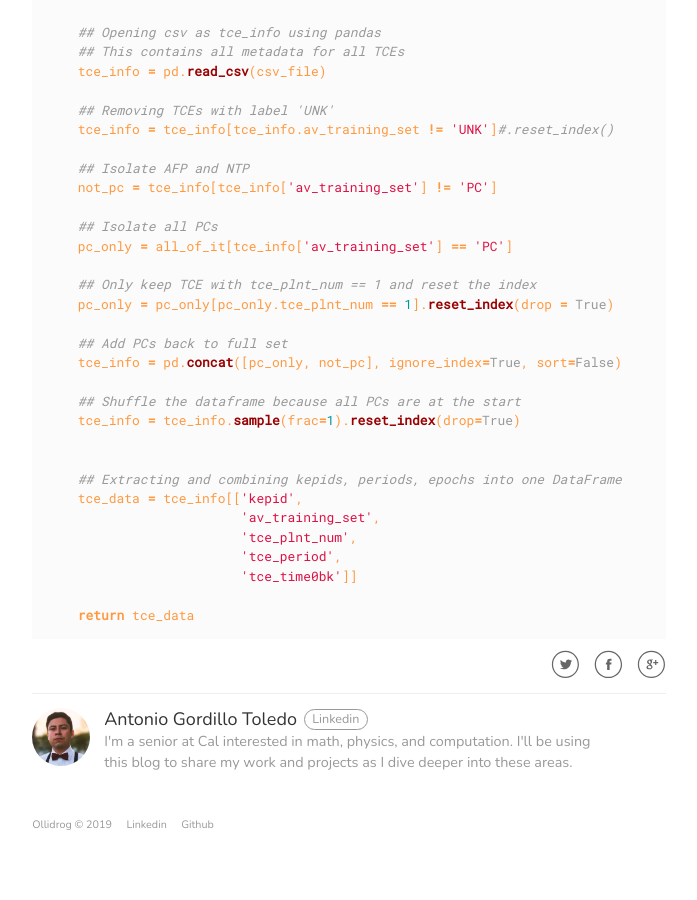
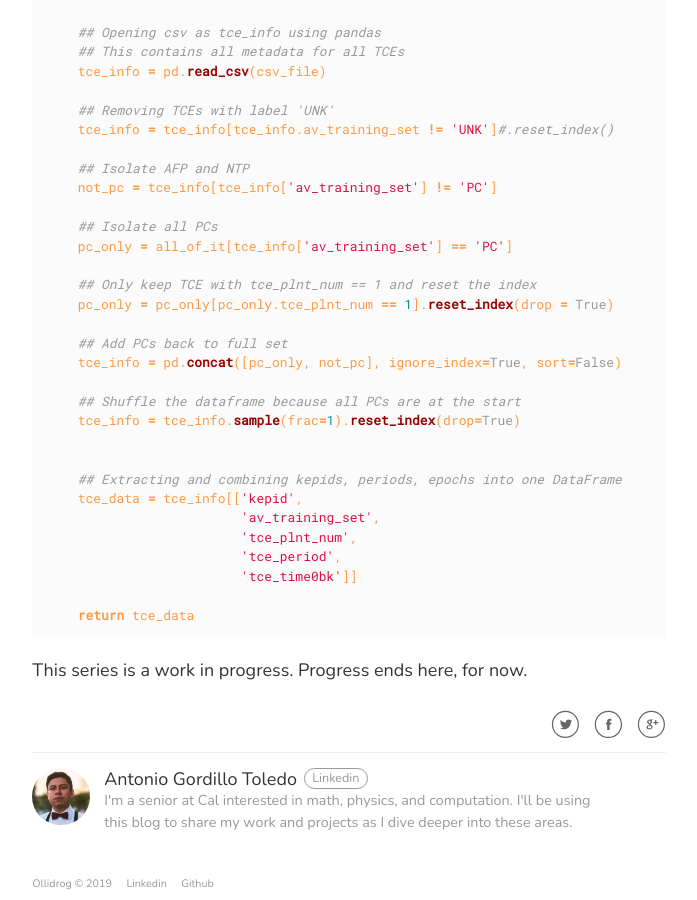
Before and after one commit to antonio-gor/antonio-gor.github.io, a Jekyll site: the page built from _posts/2019-06-01-kepler-part-2.md, in a window 1280 px wide and 900 px high, scrolled down 3052 px. Shown: the whole window, without its empty margins (291-988 px from the left). Built offline with Jekyll 4.4.1, drawn with Linux system fonts in a browser that asks for light colours; comment, search, counter and statistics services are not loaded; before the commit the page ends 3892 px from its top, so only the background shows below that.

Commit message:
Update to 2019-06-01-kepler-part-2.md

```diff
--- a/_posts/2019-06-01-kepler-part-2.md
+++ b/_posts/2019-06-01-kepler-part-2.md
@@ -140,3 +140,5 @@ def open_files(csv_file):
 
     return tce_data
 {% endhighlight %}
+
+This series is a work in progress. Progress ends here, for now.
```
